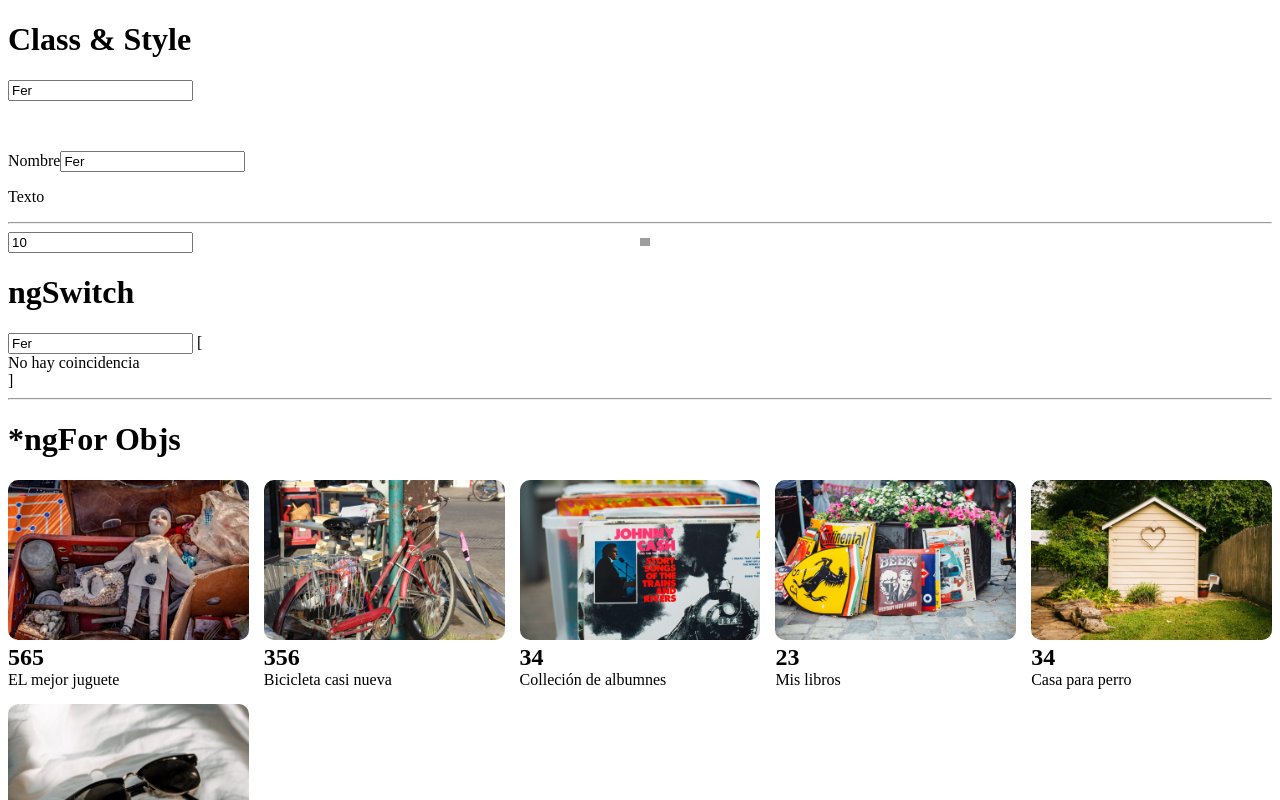
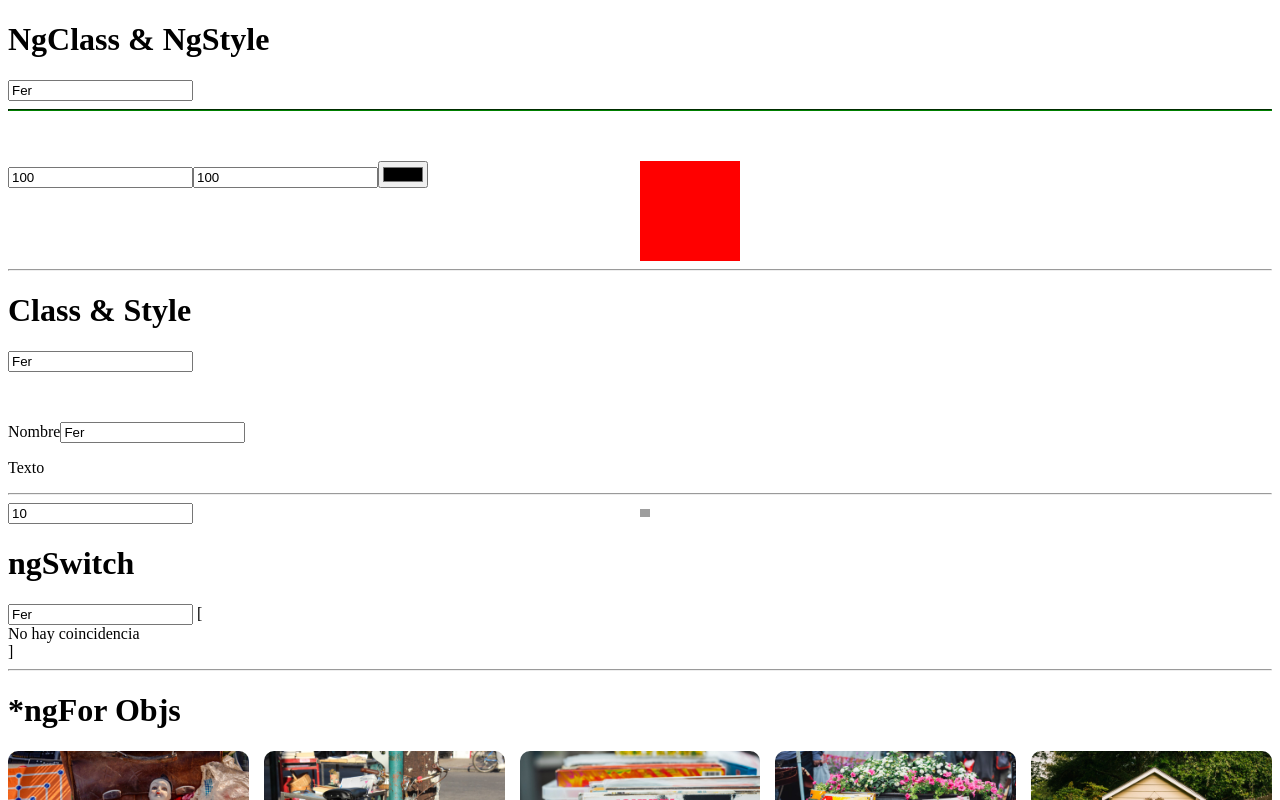
Before and after one commit to ferroblesh/angular-store, an Angular app: page / in a window 1280 px wide. Shown: the top 800 px of the page. Built offline with nearby package versions, Linux system fonts and the light colour scheme; grey boxes are pictures that could not be loaded.

Commit message:
NgClass & NgStyle

```diff
--- a/src/app/app.component.html
+++ b/src/app/app.component.html
@@ -1,3 +1,34 @@
+<h1>NgClass & NgStyle</h1>
+<input type="text" #nameInputStyled="ngModel" required [(ngModel)]="person.name">
+<hr class="line-error"
+  [ngClass]="{
+    'valid': nameInputStyled.valid,
+    'invalid': nameInputStyled.invalid
+  }"
+/>
+<p class="message-error" [class.invalid]="nameInputStyled.invalid">
+  El campo es requerido
+</p>
+
+<div class="styles">
+  <div>
+    <input type="number"[(ngModel)]="box.width" placeholder="width">
+    <input type="number"[(ngModel)]="box.height" placeholder="weight">
+    <input type="color"[(ngModel)]="box.background" placeholder="background">
+  </div>
+  <div>
+    <div [ngStyle]="{
+      'width.px': box.width,
+      'height.px': box.height,
+      'background-color': box.background,
+      'display': 'block'
+    }">
+
+    </div>
+  </div>
+</div>
+
+<hr/>
 <h1>Class & Style</h1>
 <input type="text" #nameInputStyled="ngModel" required [(ngModel)]="person.name">
 <p class="message-error" [class.invalid]="nameInputStyled.invalid">
--- a/src/app/app.component.scss
+++ b/src/app/app.component.scss
@@ -39,3 +39,13 @@
   }
 
 }
+.line-error {
+  height: 0;
+  border-bottom: 1px solid;
+  &.invalid {
+    border-color: red;
+  }
+  &.valid {
+    border-color: green;
+  }
+}
--- a/src/app/app.component.ts
+++ b/src/app/app.component.ts
@@ -19,6 +19,11 @@
   };
   names: string[] = ['Fer','Joss','John','Sebas'];
   newName = '';
+  box = {
+    width: 100,
+    height: 100,
+    background: 'red'
+  };
   products: Product[] = [
     {
       name: 'EL mejor juguete',
```
